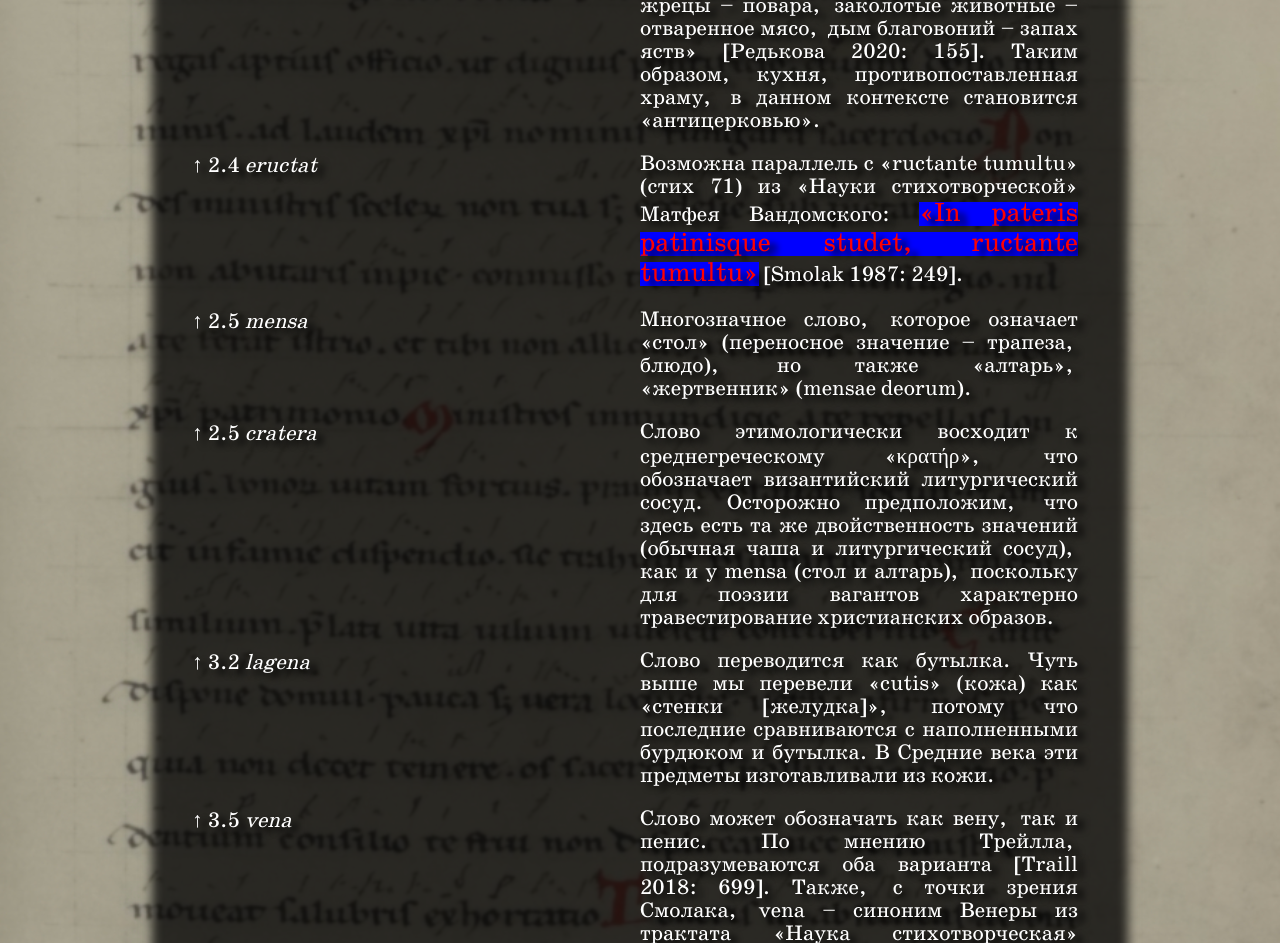
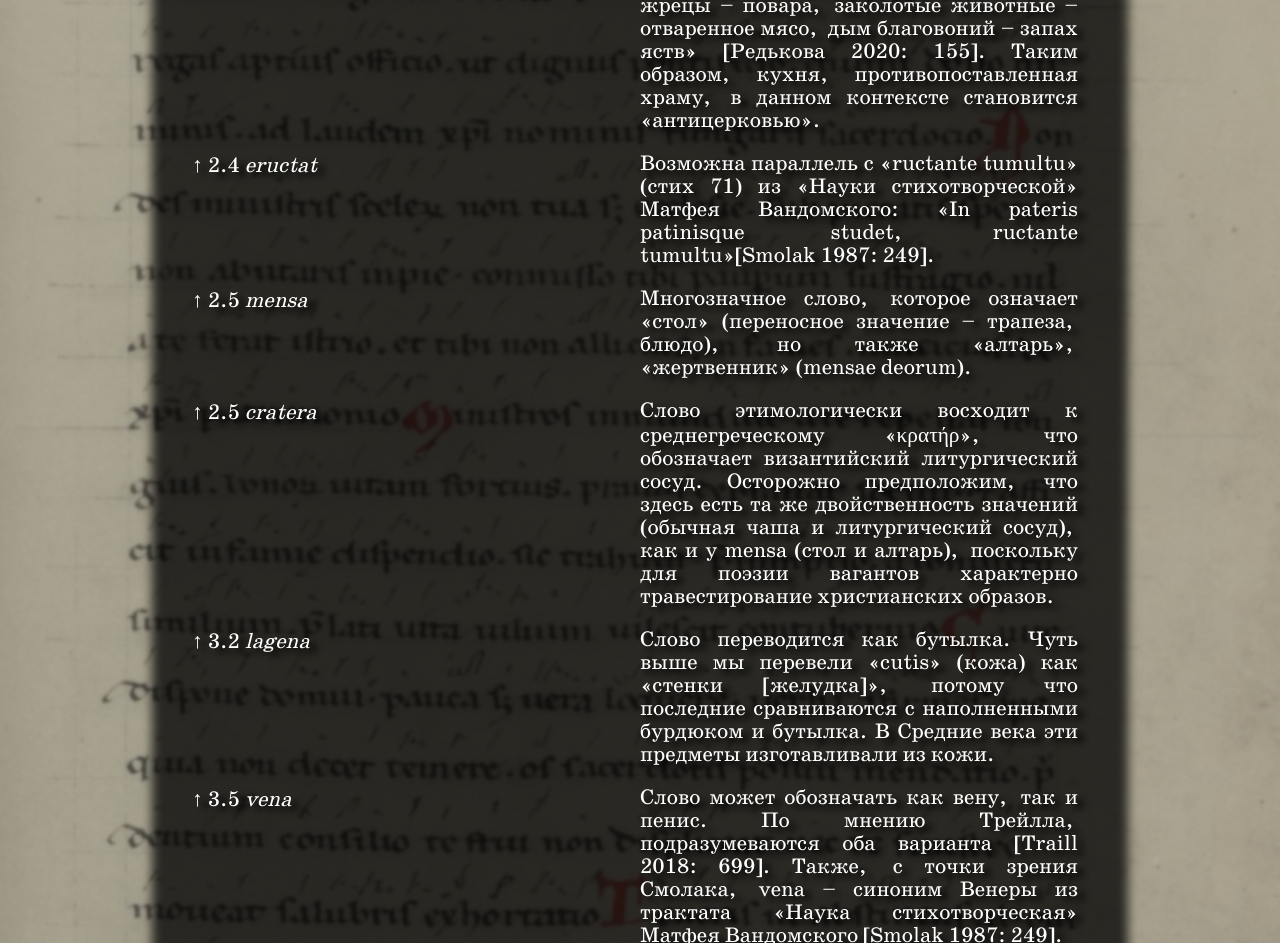
Before and after one commit to carmina-burana/web, a plain HTML site: page texts/211.html in a window 1280 px wide. Shown: the part 4053-4996 px from the top of the page. Drawn offline with Linux system fonts and the light colour scheme.

Commit message:
211 temporary style removed

```diff
--- a/texts/211.html
+++ b/texts/211.html
@@ -149,7 +149,7 @@
                     </tr>
                     <tr id="2.4_comment">
                         <td><a class="backlink" href="#2_block">↑</a> 2.4 <i> eructat </i></td>
-                        <td>Возможна параллель с «ructante tumultu» (стих 71) из «Науки стихотворческой» Матфея Вандомского: <a class="shit">«In pateris patinisque studet, ructante tumultu»</a> [Smolak 1987: 249].</td>
+                        <td>Возможна параллель с «ructante tumultu» (стих 71) из «Науки стихотворческой» Матфея Вандомского: «In pateris patinisque studet, ructante tumultu»[Smolak 1987: 249].</td>
                     </tr>
                     <tr id="2.5.1_comment">
                         <td><a class="backlink" href="#2_block">↑</a> 2.5 <i> mensa </i></td>
```
